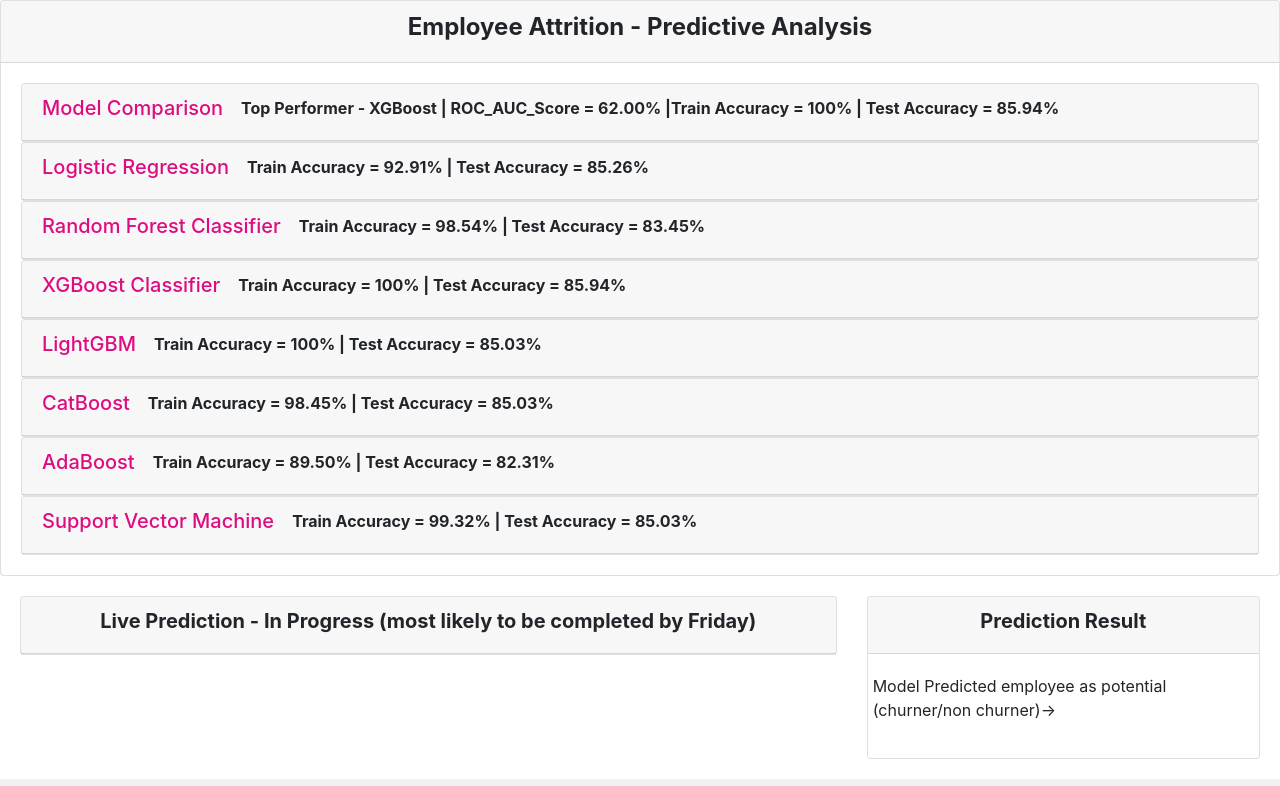
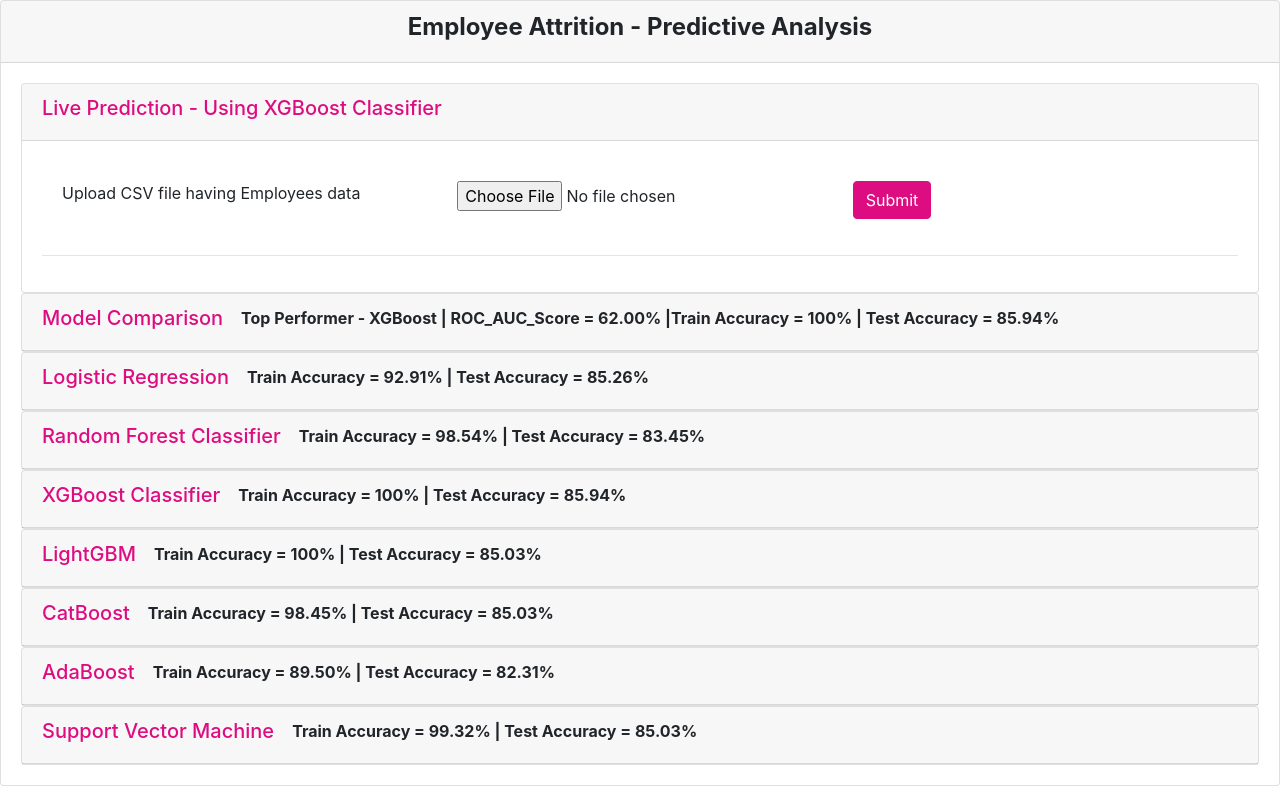
Before and after one commit to TripathiAshutosh/hr-analytics, a Flask app: page /pred-dashboard in a window 1280 px wide. Shown: the part 56-842 px from the top of the page. Run offline with Flask 2, Linux system fonts and the light colour scheme; some libraries are stand-ins or nearby versions.

Commit message:
live pred code

```diff
--- a/app.py
+++ b/app.py
@@ -3,7 +3,7 @@ import pickle
 import numpy as np
 import pandas as pd
 import prescriptiveAnalysis as pa
-
+import predictiveAnalysis as pred
 app = Flask(__name__)
 
 @app.route('/',methods=["GET","POST"])
@@ -185,5 +185,43 @@ def predDashboard():
     '''HR Analytics - Predictive Dasboard
     '''
     return render_template("Dashboards/pred-dashboard.html")
+
+
+@app.route('/predictUsingXGB',methods=["Get","POST"])
+def predictUsingXGB():
+    import joblib
+    import pandas as pd
+    print("hello")
+    uploaded_file = request.files['file']
+    df = pd.read_csv(uploaded_file)
+    print("hello")
+    print(df.head())
+    X_test = pred.prepareX_test(df)
+
+    with open("xgb_clf.pkl", 'rb') as file:
+            xgb_clf = joblib.load(file)
+    #xgb_clf = joblib.load('xgb_clf.pkl')
+    predictions_test= xgb_clf.predict(X_test)
+    predictedProbailityScoresForEachClass = xgb_clf.predict_proba(X_test)
+    prob = pd.DataFrame(predictedProbailityScoresForEachClass)
+    prob.head()
+    result = pd.DataFrame()
+    result['Emp_ID']=X_test.index
+    result['Attrition'] = predictions_test
+    result['prob_being_Churnig'] = predictedProbailityScoresForEachClass[:,1]
+    result['prob_being_Staying'] = predictedProbailityScoresForEachClass[:,0]
+    result['Attrition'] = result['Attrition'].apply(lambda x: 'Yes' if x == 1 else 'No')
+    #return result
+    #return render_template('Dashboards/df.html',  tables=[result.to_html(classes='data')], titles=result.columns.values)
+    #return render_template('Dashboards/df.html',  tables=[result.to_html(classes='data', header="true")])
+    return render_template("Dashboards/df.html", column_names=result.columns.values, row_data=list(result.values.tolist()))
+
+def predictEmpChurnProbUsingXGB():
+    import joblib
+    X_test = pred.prepareX_test(df)
+    xgb_clf = joblib.load('xgb_clf.pkl')
+    xgb_clf.predict(X_test)
+    return X_test
+
 if __name__ == '__main__':
     app.run(debug=True)
--- a/templates/Dashboards/pred-dashboard.html
+++ b/templates/Dashboards/pred-dashboard.html
@@ -10,6 +49,40 @@
         </div>
 
         <div class="card-body">
+
+
+                <div class="card">
+                    <div class="card-header d-flex" id="">
+                        <h5><a data-toggle="collapse" href="#predictionResult" aria-expanded="false"
+                            aria-controls="predictionResult">
+                            Live Prediction - Using XGBoost Classifier </a></h5>
+                    </div>
+                    <div class="card-body collapse show" id="predictionResult">
+                        <form id="inputForm">
+                            <div class="card-body">
+                                <div class="row">
+                                    <div class="col-md-4">
+                                        <label class="control-label">Upload CSV file having Employees data</label>
+                                    </div>
+                                    <div class="col-md-4">
+                                        <input type="file" name="file">
+                                    </div>
+                                    <div class="col-md-4">
+                                        <button type="button" class="btn btn-info" onclick="getResult()" value="submit"
+                                        style="cursor: pointer;">Submit</button>
+                                    </div>
+                                </div>
+                            </div>
+                        </form>
+                        <hr></hr>
+                    <div class="row" id="result">
+
+                    </div>
+                    </div>
+
+
+                </div>
+
 
             <div class="card">
                 <div class="card-header d-flex" id="">
@@ -281,147 +354,9 @@
 
 
 
-    <div class="card-body">
-        <div class="row">
-            <div class="col-md-8">
-                <div class="card">
-                    <div class="card-header text-center">
-                        <h5><b>Live Prediction - In Progress (most likely to be completed by Friday)</b></h5>
-                    </div>
-                    <form id="inputForm">
-                        <!-- <div class="card-body">
 
-                            <div class="row">
-                                <div class="col-md-3">
-                                    <label class="control-label">CRIM</label>
-                                </div>
-                                <div class="col-md-9">
-                                    <input class="form-control" type="text" name="CRIM" id="crimInputBoxId" value="0">
-                                </div>
-                            </div>
-                            <div class="row">
-                                <div class="col-md-3">
-                                    <label class="control-label">ZN</label>
-                                </div>
-                                <div class="col-md-9">
-                                    <input class="form-control" type="text" name="ZN" id="" value="0">
-                                </div>
-                            </div>
-                            <div class="row">
-                                <div class="col-md-3">
-                                    <label class="control-label">INDUS</label>
-                                </div>
-                                <div class="col-md-9">
-                                    <input class="form-control" type="text" name="INDUS" id="" value="0">
-                                </div>
-                            </div>
-                            <div class="row">
-                                <div class="col-md-3">
-                                    <label class="control-label">CHAS</label>
-                                </div>
-                                <div class="col-md-9">
-                                    <input class="form-control" type="text" name="CHAS" id="" value="0">
-                                </div>
-                            </div>
-                            <div class="row">
-                                <div class="col-md-3">
-                                    <label class="control-label">NOX</label>
-                                </div>
-                                <div class="col-md-9">
-                                    <input class="form-control" type="text" name="NOX" id="" value="0">
-                                </div>
-                            </div>
-                            <div class="row">
-                                <div class="col-md-3">
-                                    <label class="control-label">RM</label>
-                                </div>
-                                <div class="col-md-9">
-                                    <input class="form-control" type="text" name="RM" id="" value="0">
-                                </div>
-                            </div>
-                            <div class="row">
-                                <div class="col-md-3">
-                                    <label class="control-label">AGE</label>
-                                </div>
-                                <div class="col-md-9">
-                                    <input class="form-control" type="text" name="AGE" id="" value="0">
-                                </div>
-                            </div>
-                            <div class="row">
-                                <div class="col-md-3">
-                                    <label class="control-label">DIS</label>
-                                </div>
-                                <div class="col-md-9">
-                                    <input class="form-control" type="text" name="DIS" id="" value="0">
-                                </div>
-                            </div>
-                            <div class="row">
-                                <div class="col-md-3">
-                                    <label class="control-label">RAD</label>
-                                </div>
-                                <div class="col-md-9">
-                                    <input class="form-control" type="text" name="RAD" id="" value="0">
-                                </div>
-                            </div>
-                            <div class="row">
-                                <div class="col-md-3">
-                                    <label class="control-label">TAX</label>
-                                </div>
-                                <div class="col-md-9">
-                                    <input class="form-control" type="text" name="TAX" id="" value="0">
-                                </div>
-                            </div>
-                            <div class="row">
-                                <div class="col-md-3">
-                                    <label class="control-label">PT</label>
-                                </div>
-                                <div class="col-md-9">
-                                    <input class="form-control" type="text" name="PT" id="" value="0">
-                                </div>
-                            </div>
-                            <div class="row">
-                                <div class="col-md-3">
-                                    <label class="control-label">B</label>
-                                </div>
-                                <div class="col-md-9">
-                                    <input class="form-control" type="text" name="B" id="" value="0">
-                                </div>
-                            </div>
-                            <div class="row">
-                                <div class="col-md-3">
-                                    <label class="control-label">LSTAT</label>
-                                </div>
-                                <div class="col-md-9">
-                                    <input class="form-control" type="text" name="LSTAT" id="" value="0">
-                                </div>
-                            </div>
-                            <div class="card-footer text-center">
-                                <button type="button" class="btn btn-info" onclick="getResult()" value="submit"
-                                    style="cursor: pointer;">Submit</button>
-                            </div>
-                        </div> -->
-                    </form>
-                </div>
-            </div>
-            <div class="col-md-4">
-                <div class="card">
-                    <div class="card-header text-center">
-                        <h5><b>Prediction Result</b></h5>
-                    </div>
-                    <div class="card-body">
-                        <div class="row">
-                            Model Predicted employee as potential (churner/non churner)->&nbsp;&nbsp; <span
-                                style="color:red">
-                                <p id="result"></p>
-                            </span>
-                        </div>
-                    </div>
-                </div>
-            </div>
-        </div>
-    </div>
 
-<div class="modal" id="progressBar" role="dialog" data-backdrop="static">
+<div class="modal fade" id="progressBar" role="dialog">
     <div class="d-flex justify-content-center">
         <div class="spinner-border text-info" role="status">
             <span class="sr-only">Loading...</span>
@@ -458,6 +394,24 @@
         Plotly.newPlot(divId, data, layout);
     }
 
+    function getResult() {
+
+        $('#loader').removeClass('hidden')
+        var form_data = new FormData($('#inputForm')[0]);
+        $.ajax({
+            type: 'POST',
+            url: '/predictUsingXGB',
+            data: form_data,
+            contentType: false,
+            cache: false,
+            processData: false,
+            success: function(data) {
+
+                $("#result").html(data);
+                $('#loader').addClass('hidden')
+            },
+        });
+    }
 </script>
 
 
```
Also changed, not shown: other parts of templates/Dashboards/pred-dashboard.html (+42 -2 lines), predictiveAnalysis.py (added, +34 -0 lines), templates/Dashboards/df.html (added, +30 -0 lines), 7 other files.
